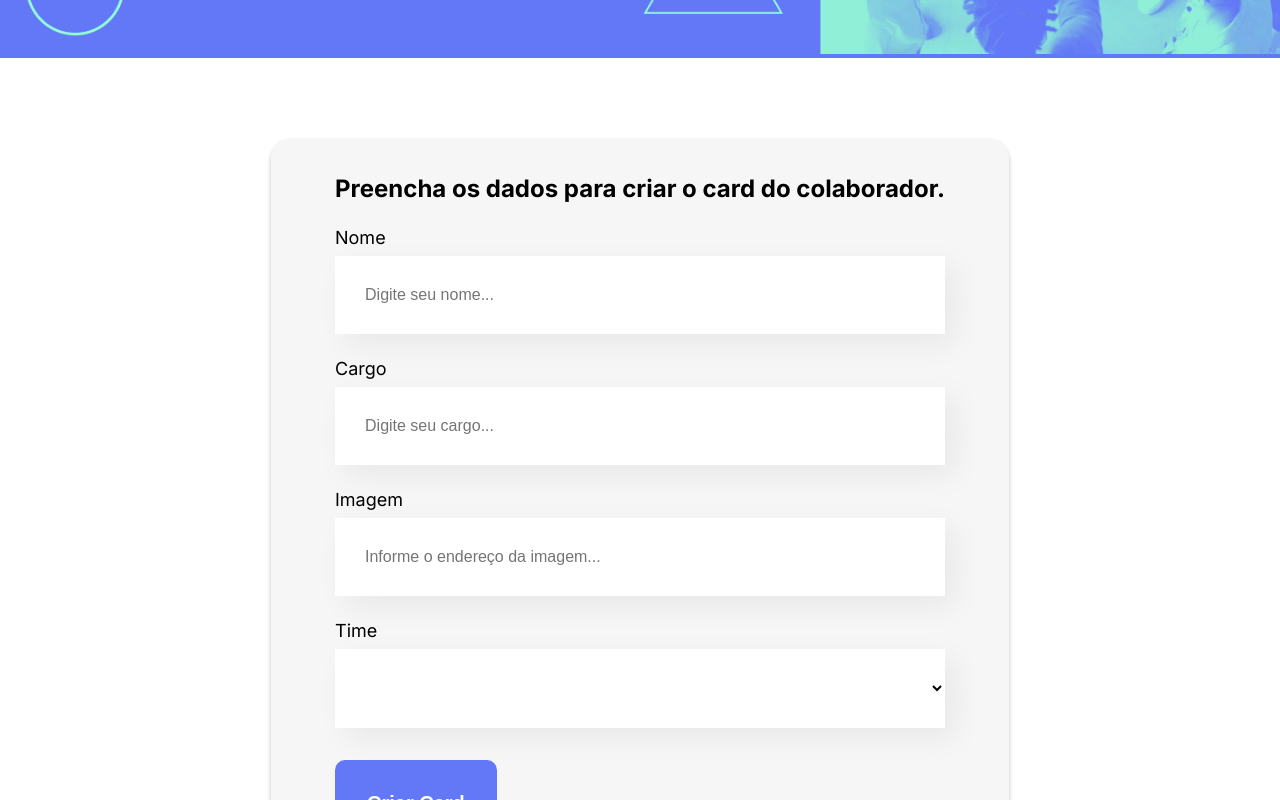
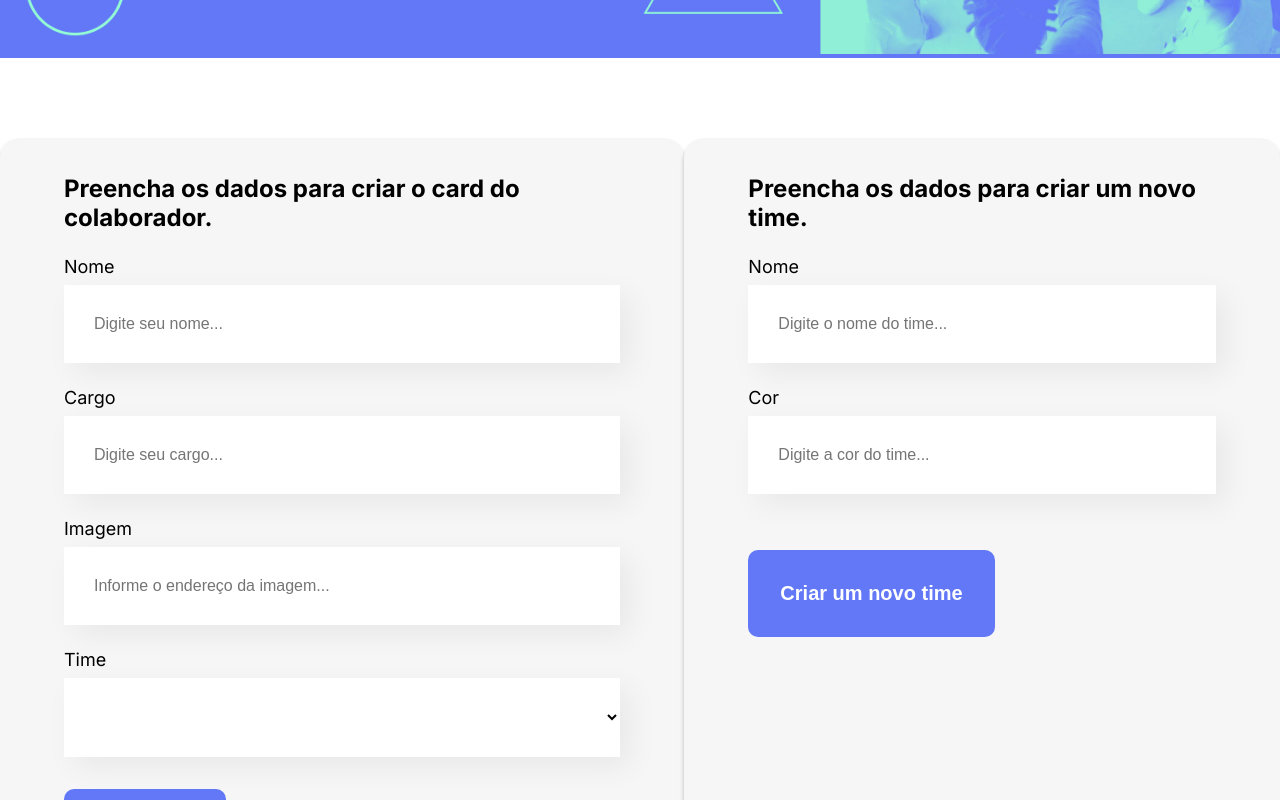
Before and after one commit to vinyjr/organo, a Next.js app: page / in a window 1280 px wide. Shown: the part 440-1240 px from the top of the page. Built offline with nearby package versions, Linux system fonts and the light colour scheme.

Commit message:
feat: add a new form to register new teams

```diff
--- a/src/app/components/Form/index.js
+++ b/src/app/components/Form/index.js
@@ -11,6 +11,8 @@ const Form = (props) => {
   const [cargo, setCargo] = useState("");
   const [imagem, setImagem] = useState("");
   const [team, setTeam] = useState("");
+  const [teamName, setTeamName] = useState("");
+  const [teamColor, setTeamColor] = useState("");
 
   const teamOptions = props.teams.map((team) => ({
     name: team,
@@ -63,6 +65,26 @@ const Form = (props) => {
         />
         <Button>Criar Card</Button>
       </form>
+      <form onSubmit={(event) => {
+        event.preventDefault()
+        props.registerTeam({ name: teamName, color: teamColor })
+      } }>
+        <h2>Preencha os dados para criar um novo time.</h2>
+        <InputText
+          required
+          label="Nome"
+          placeholder="Digite o nome do time"
+          valor={teamName}
+          changed={(valor) => setTeamName(valor)}
+        />
+        <InputText
+          label="Cor"
+          placeholder="Digite a cor do time"
+          value={teamColor}
+          changed={(valor) => setTeamColor(valor)}
+        />
+        <Button>Criar um novo time</Button>
+      </form>
     </section>
   );
 };
--- a/src/app/components/Team/index.js
+++ b/src/app/components/Team/index.js
@@ -20,7 +20,7 @@ const Team = (props) => {
           return (
             <Collaborator
               color={props.color}
-              key={collaborator.name}
+              key={collaborator.id}
               id={collaborator.id}
               name={collaborator.nome}
               cargo={collaborator.cargo}
--- a/src/app/page.js
+++ b/src/app/page.js
@@ -69,10 +69,15 @@ export default function Home() {
     );
   }
 
+  function registerTeam(newTeam) {
+    setTeams([...teams, {...newTeam, id: uuidv4()}])
+  }
+
   return (
     <main>
       <Banner />
       <Form
+        registerTeam={registerTeam}
         teams={teams?.map((team) => team.name)}
         newCollaboratorAdded={(collaborator) =>
           newCollaboratorAdded(collaborator)
```
